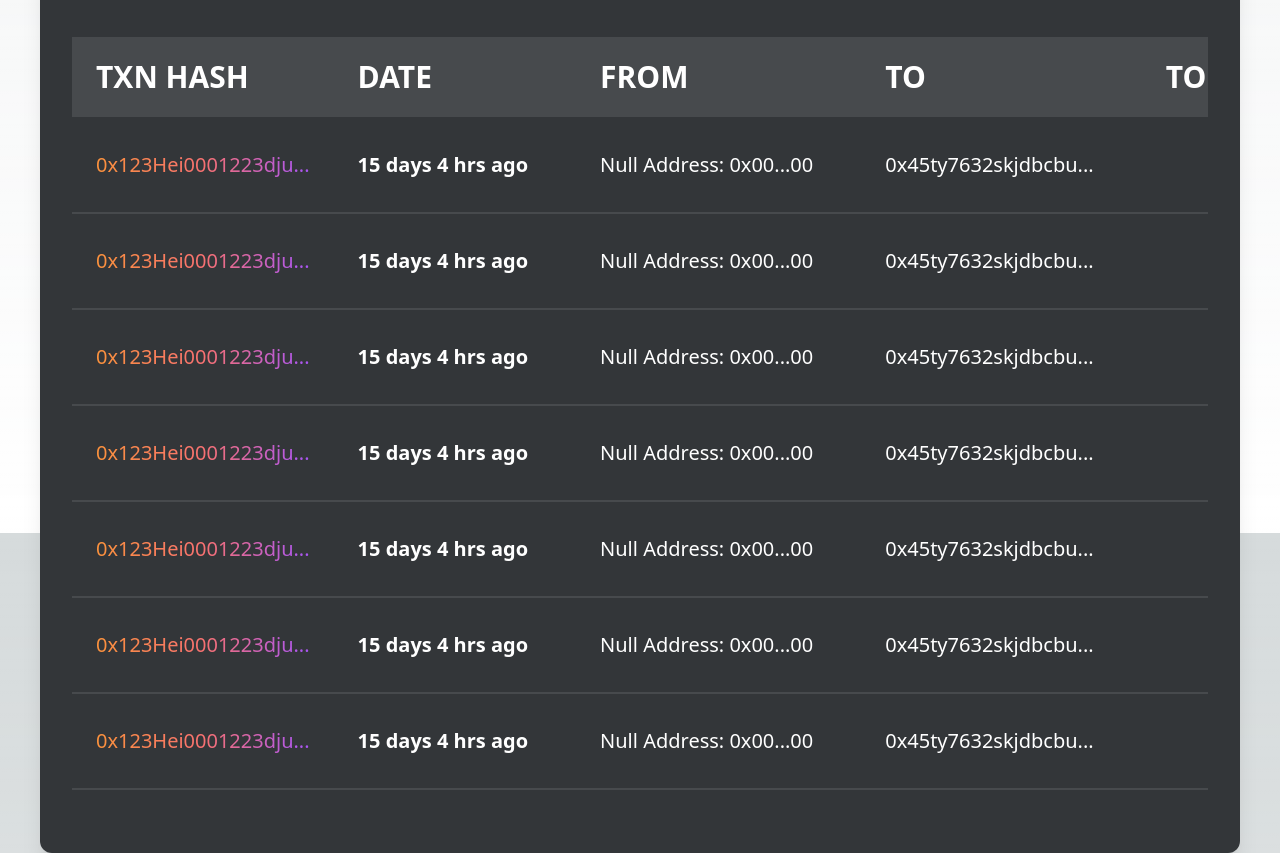
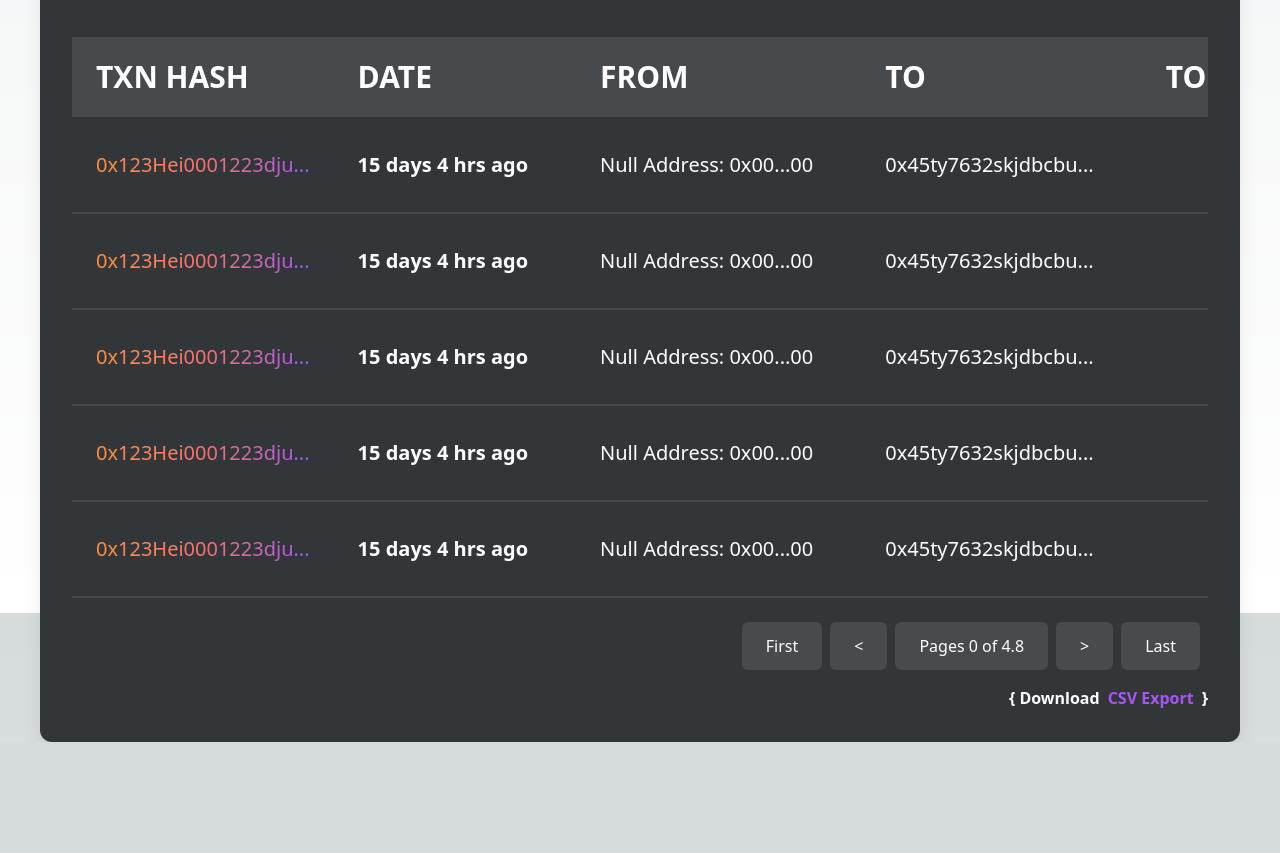
Before and after one commit to mjatin-dev/watch-dogs, a Next.js app: page /searchResult in a window 1280 px wide. Shown: the part 2251-3104 px from the top of the page. After the commit the page ends 2993 px from the top, so only its background shows below. Built offline with nearby package versions, Linux system fonts and the light colour scheme.

Commit message:
pagination

```diff
--- /dev/null
+++ b/components/Pagination.tsx
@@ -0,0 +1,44 @@
+import React from "react";
+
+type PaginationProps = {
+  totalRows: number;
+  page: number;
+  rowsPerPage: number;
+  onPageChange: (pageNumber: number) => void;
+};
+
+const Pagination: React.FC<PaginationProps> = ({
+  page,
+  totalRows,
+  onPageChange,
+  rowsPerPage,
+}) => {
+  const totalPage = totalRows / rowsPerPage;
+
+  const buttonStyles =
+    "bg-fade px-6 py-3 rounded-md text-bold text-white font-DM+Sans mr-2 cursor-pointer ";
+  return (
+    <div className='flex  items-center mt-4'>
+      <div className={buttonStyles} onClick={() => onPageChange(0)}>
+        First
+      </div>
+      <div className={buttonStyles} onClick={() => onPageChange(page - 1)}>
+        {"<"}
+      </div>
+      <div className={buttonStyles}>
+        Pages {page} of {totalPage}
+      </div>
+      <div className={buttonStyles} onClick={() => onPageChange(page + 1)}>
+        {">"}
+      </div>
+      <div
+        className={`${buttonStyles} mr-0 `}
+        onClick={() => onPageChange(totalPage)}
+      >
+        Last
+      </div>
+    </div>
+  );
+};
+
+export default Pagination;
--- a/pages/searchResult/index.tsx
+++ b/pages/searchResult/index.tsx
@@ -1,6 +1,7 @@
 import Card from "@/components/Card";
 import Charts from "@/components/Charts";
 import Nav from "@/components/Nav";
+import Pagination from "@/components/Pagination";
 import SearchBar from "@/components/SearchBar";
 import React, { useEffect, useState } from "react";
 
@@ -347,11 +348,18 @@ function SearchResult() {
   const [profitabilityRows, setProfitabilityRows] = useState<Array<any>>([]);
   const [NFTCollectionRows, setNFTCollectionRows] = useState<Array<any>>([]);
   const [NFTTransactionRows, setNFTTransactionRows] = useState<Array<any>>([]);
+  const [page, setPage] = useState(0);
+  const [rowsPerPage] = useState(5);
+
   useEffect(() => {
     setProfitabilityRows(dummyData);
     setNFTCollectionRows(NFTCollection);
     setNFTTransactionRows(NFTTransaction);
   }, []);
+
+  const handleChangePage = (newPage: number) => {
+    setPage(newPage);
+  };
 
   const handleChange = (event: any) => {
     setETHAddress(event.target.value);
@@ -503,7 +511,7 @@ function SearchResult() {
           0x123Hdedhei0001223332dju
         </p>
       </div>
-      <div className='grid grid-cols-2 grid-rows-4 gap-4 w-full p-10 '>
+      <div className='grid grid-cols-2 grid-rows-4 gap-4 w-full p-10 mb-20 '>
         <Card>
           <p className='font-DM+Sans  mb-2 font-medium text-4xl leading-14 tracking-tighter text-white'>
             Total Balance
@@ -693,6 +701,8 @@ function SearchResult() {
         </div>
         <div className='h-96 row-auto col-span-2 mb-10'>
           <Card>
+            <div className='flex flex-col w-full '>
+              <div>
                 <p className='font-DM+Sans mb-2 font-medium text-4xl leading-14 tracking-tighter text-white'>
                   NFT Transactions
                 </p>
@@ -725,7 +735,13 @@ function SearchResult() {
                     </thead>
                     <tbody>
                       {NFTTransactionRows?.length > 0 ? (
-                    NFTTransactionRows?.map((row: any, index: number) => (
+                        (rowsPerPage > 0
+                          ? NFTTransactionRows.slice(
+                              page * rowsPerPage,
+                              page * rowsPerPage + rowsPerPage
+                            )
+                          : NFTTransactionRows
+                        ).map((row: any, index: number) => (
                           <tr
                             className={`w-full hover:bg-fade
                         border-b-2 border-fade
@@ -776,6 +792,25 @@ function SearchResult() {
                     </tbody>
                   </table>
                 </div>
+              </div>
+              <div className='self-end'>
+                <Pagination
+                  totalRows={NFTTransactionRows?.length}
+                  page={page}
+                  rowsPerPage={rowsPerPage}
+                  onPageChange={handleChangePage}
+                />
+              </div>
+              <div className='self-end mt-4'>
+                <div className='font-DM+sans font-bold text-white text-15 leading-56 flex items-center'>
+                  {"{ Download "}
+                  <span className='font-bold text-purple-500 mx-2 cursor-pointer text-15 leading-56 flex items-center'>
+                    CSV Export
+                  </span>
+                  {" }"}
+                </div>
+              </div>
+            </div>
           </Card>
         </div>
       </div>
```
Lines whose indentation alone changed are shown as unchanged.
